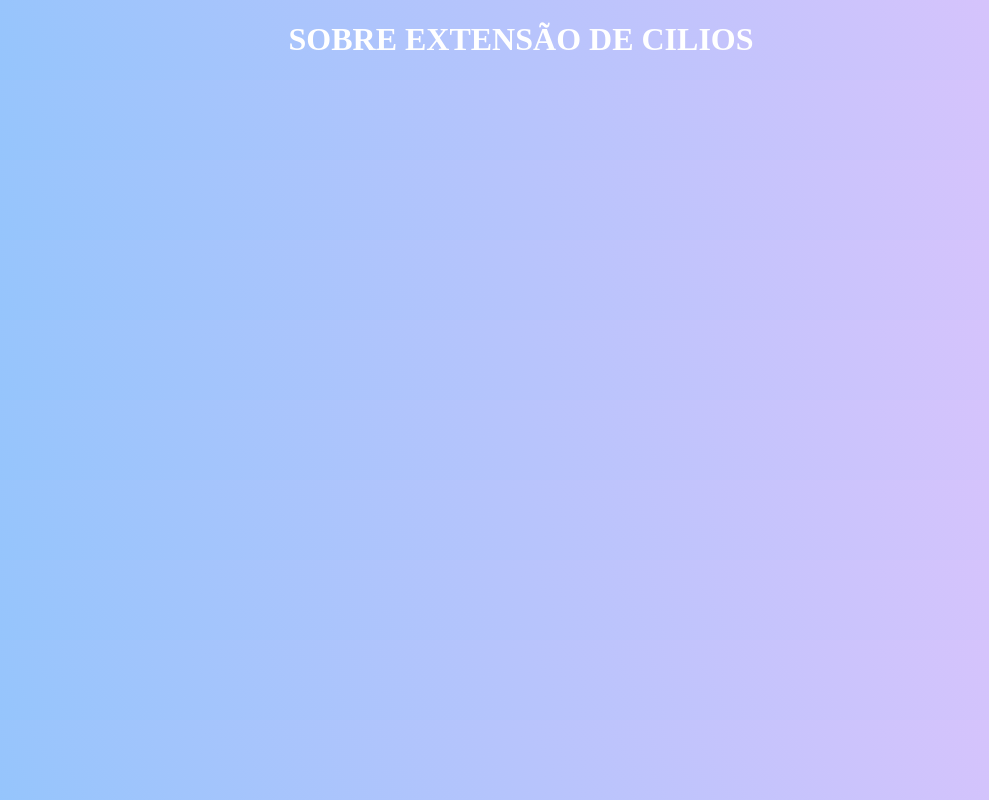
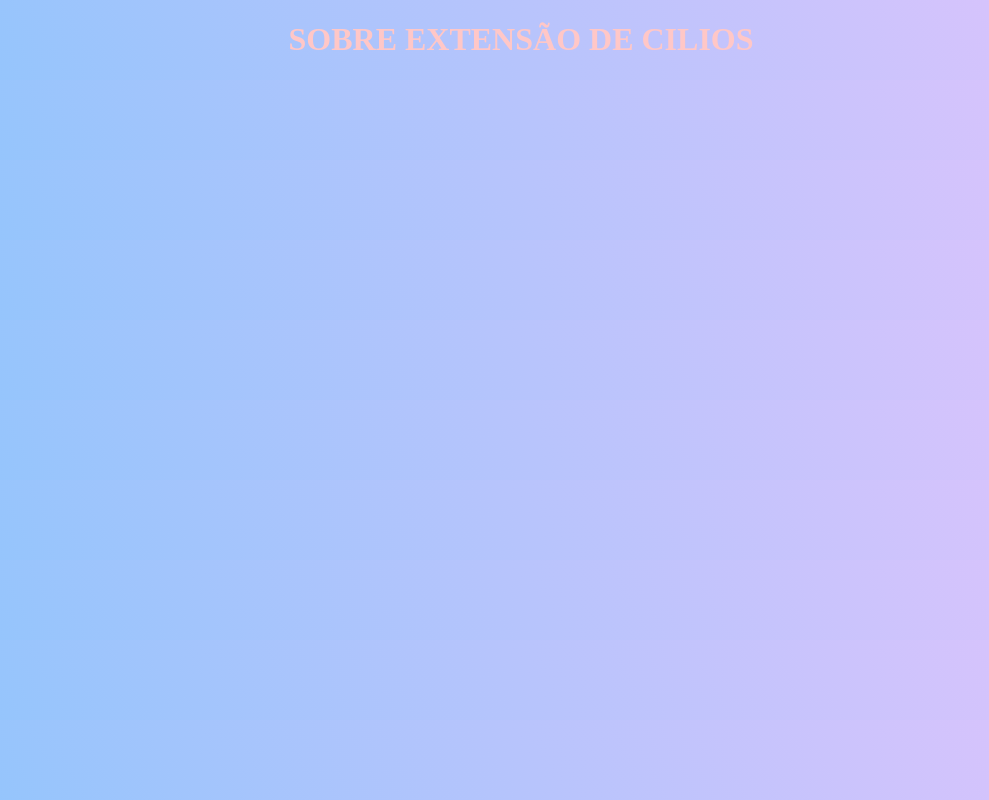
Before and after one commit to fernandes1810/lorenagarcia72, a plain HTML site: page index.html in a window 1280 px wide. Shown: the whole page, without its empty margins (119-1108 px from the left). Drawn offline with Linux system fonts and the light colour scheme.

Commit message:
mudei de cor

```diff
--- a/style.css
+++ b/style.css
@@ -1,6 +1,6 @@
 h1{
     text-align: center;
-    color: rgb(255, 255, 255);
+    color: rgb(255, 199, 199);
     text-transform: uppercase;
 }
 
```
